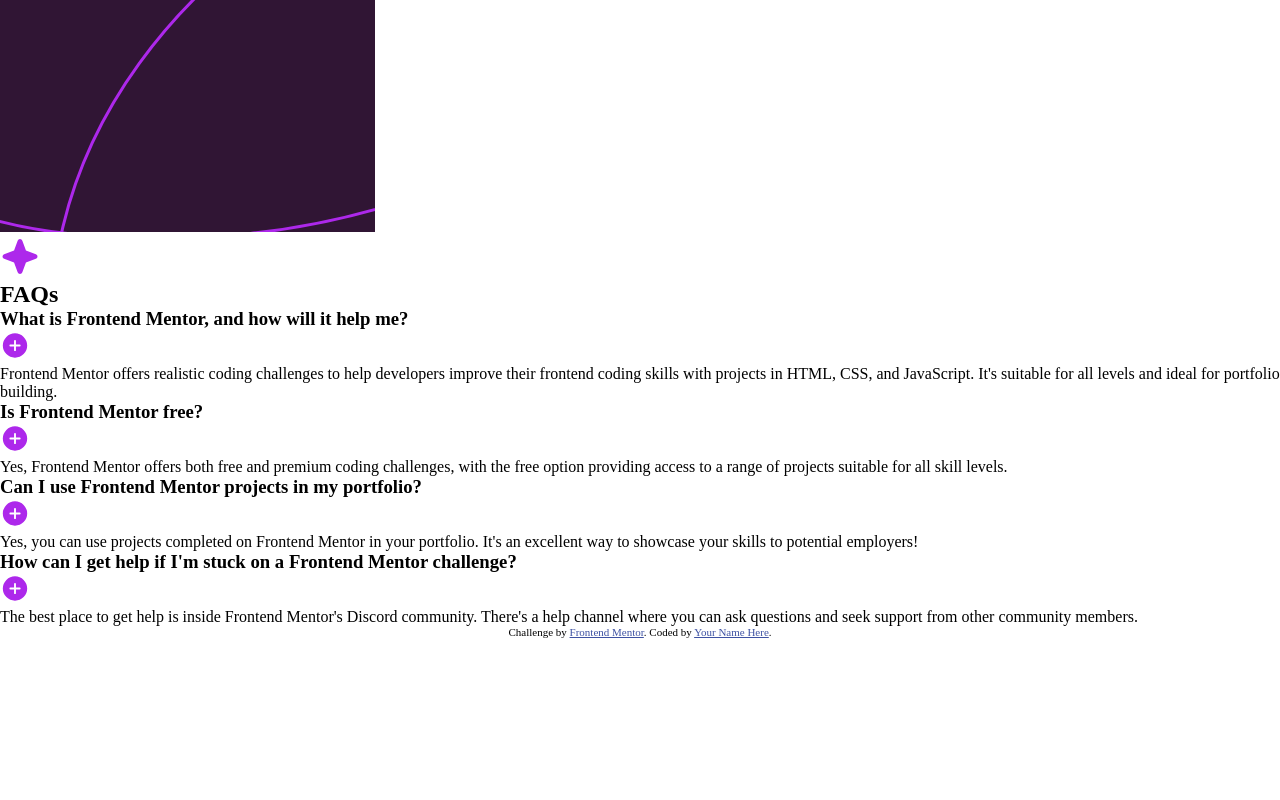
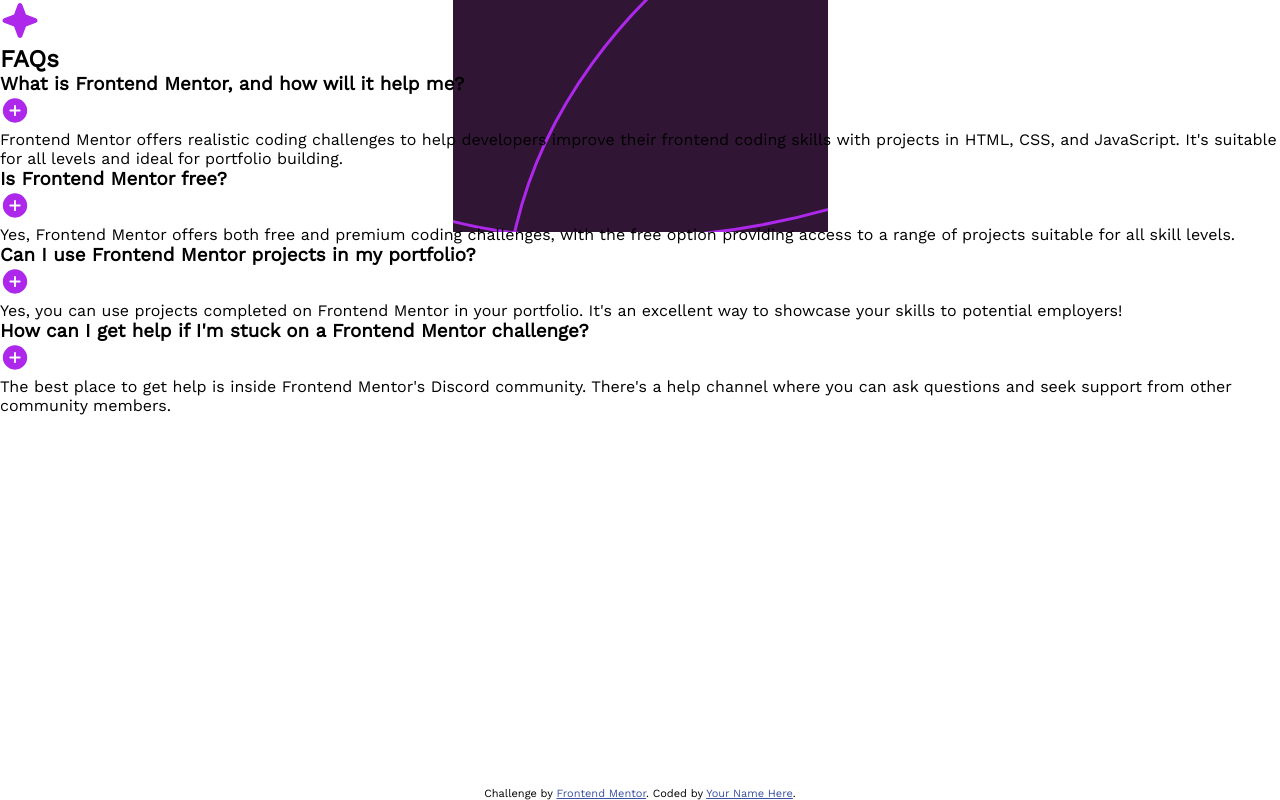
Before and after one commit to aarontark/FAQ-Card, a plain HTML site: page index.html in a window 1280 px wide. Drawn offline with Linux system fonts and the light colour scheme.

Commit message:
adjusted positions of html elements

```diff
--- a/index.html
+++ b/index.html
@@ -12,7 +12,7 @@
   </style>
 </head>
 <body>
-  <img src="./assets/images/background-pattern-mobile.svg" alt="Background image for mobile.">
+  <img class="background-img" src="./assets/images/background-pattern-mobile.svg" alt="Background image for mobile.">
   <main class="faq-card">
     <section class="title-section">
       <img class="icon" src="./assets/images/icon-star.svg" alt="Star icon.">
--- a/style.css
+++ b/style.css
@@ -25,3 +25,25 @@
     padding: 0;
     box-sizing: border-box;
 }
+
+body {
+    display: flex;
+    flex-direction: column;
+    font-family: workSansRegular;
+    justify-content: center;
+    align-items: center;
+}
+
+.background-img {
+    position: absolute;
+    top: 0;
+}
+
+.faq-card {
+    z-index: 1;
+}
+
+.attribution {
+    position: absolute;
+    bottom: 0;
+}
```
